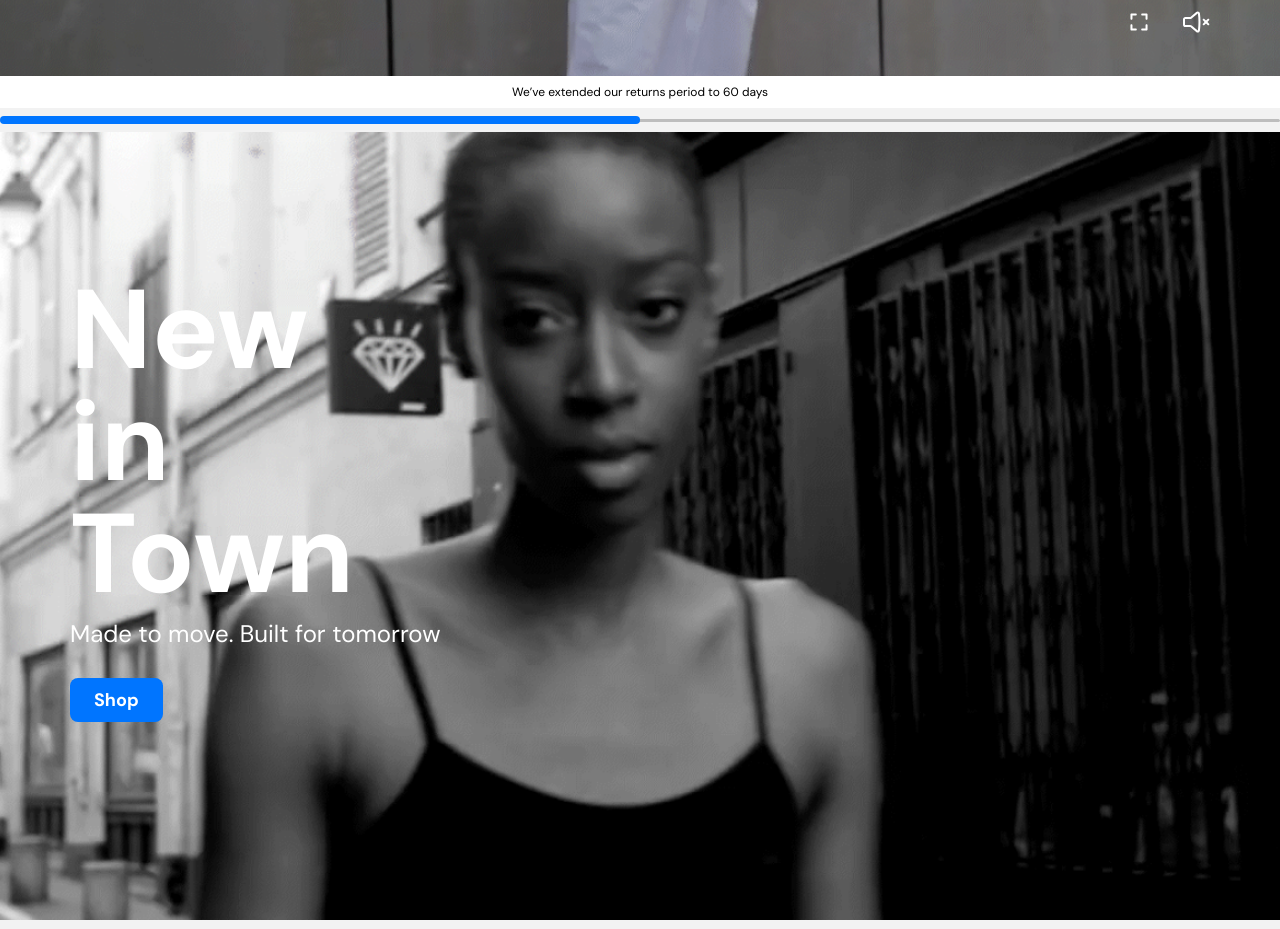
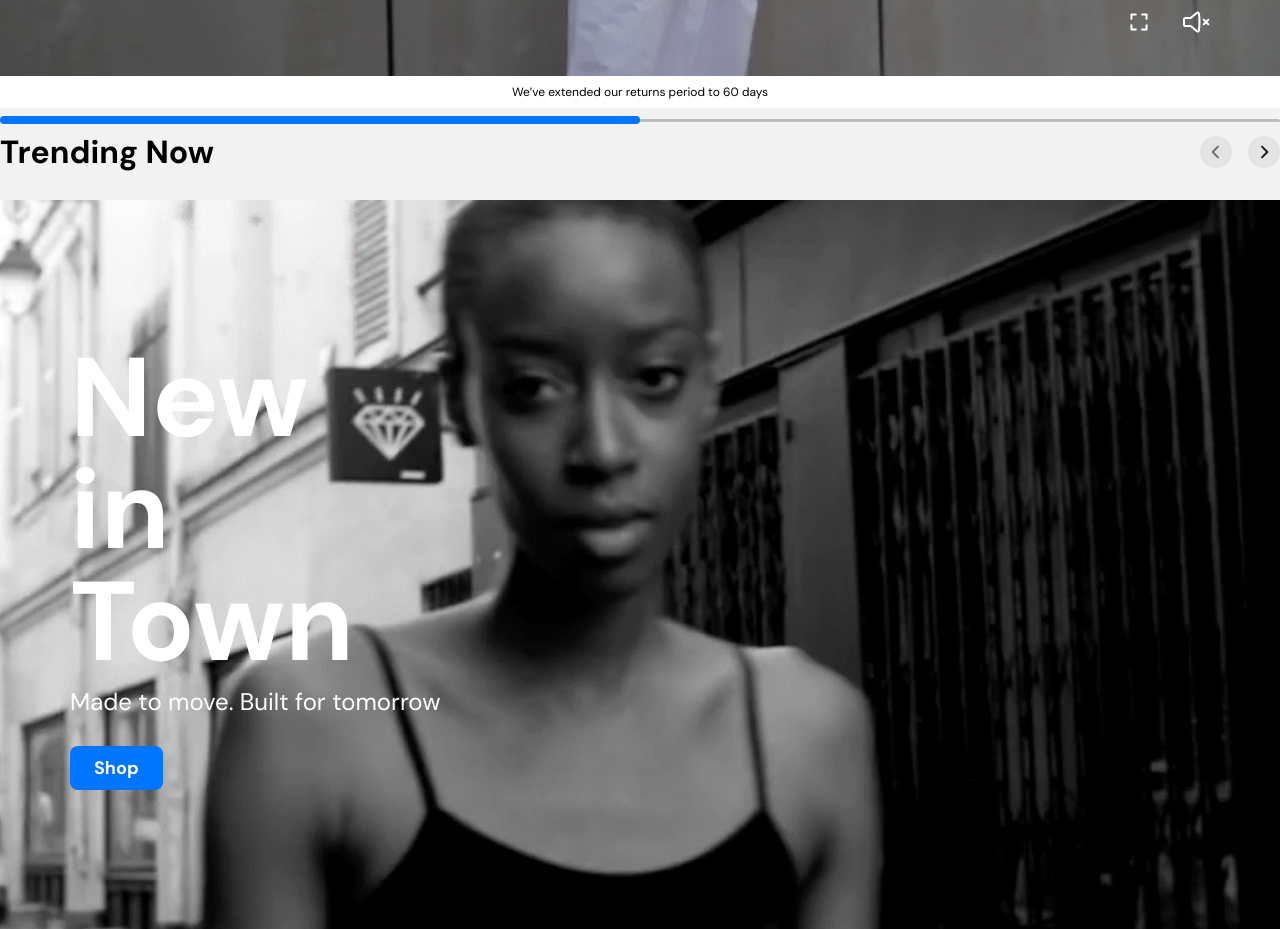
Before and after one commit to AndreyBaglai/layout, a React (Create React App) app: page / in a window 1280 px wide. Shown: the part 840-1769 px from the top of the page. Built offline with nearby package versions, Linux system fonts and the light colour scheme.

Commit message:
feat: add section header component

```diff
--- /dev/null
+++ b/src/components/SectionHeader/index.tsx
@@ -0,0 +1,27 @@
+import React from 'react';
+
+import { ReactComponent as LeftArrowIcon } from 'sources/icons/left-arrow-icon.svg';
+import { ReactComponent as RightArrowIcon } from 'sources/icons/right-arrow-icon.svg';
+
+import styles from './styles.module.scss';
+
+interface IProps {
+  title: string;
+  controls: boolean;
+}
+
+const SectionHeader: React.FC<IProps> = ({ title, controls }) => {
+  return (
+    <div className={styles.sectionHeader}>
+      <h3 className={styles.title}>{title}</h3>
+      {controls && (
+        <div className={styles.arrowsWrapper}>
+          <LeftArrowIcon />
+          <RightArrowIcon />
+        </div>
+      )}
+    </div>
+  );
+};
+
+export default SectionHeader;
--- /dev/null
+++ b/src/components/SectionHeader/styles.module.scss
@@ -0,0 +1,26 @@
+.sectionHeader {
+  display: flex;
+  justify-content: space-between;
+  align-items: center;
+  background-color: inherit;
+  margin-bottom: 28px;
+
+  .title {
+    margin: 0;
+    font-weight: bold;
+    font-size: 32px;
+    line-height: 40px;
+  }
+
+  .arrowsWrapper {
+    width: 80px;
+    height: 32px;
+    display: flex;
+    justify-content: space-between;
+    align-items: center;
+
+    svg {
+      cursor: pointer;
+    }
+  }
+}
--- a/src/containers/Page/index.tsx
+++ b/src/containers/Page/index.tsx
@@ -7,6 +7,7 @@ import Divider from 'components/Divider';
 import imageTopBg from 'sources/images/top-bg.png';
 import imageBottomBg from 'sources/images/bottom-bg.png';
 import InputRange from 'components/InputRange';
+import SectionHeader from 'components/SectionHeader';
 
 const Page: React.FC = () => {
   // const onClick = () => {
@@ -19,6 +20,7 @@ const Page: React.FC = () => {
       <Sample title="New Collection" text="Inspired by city explorers. Made to move. Built for tomorrow" controls={true} imageBg={imageTopBg} />
       <Divider text="We’ve extended our returns period to 60 days" />
       <InputRange />
+      <SectionHeader title="Trending Now" controls={true} />
       <Sample title="New in Town" text="Made to move. Built for tomorrow" controls={false} imageBg={imageBottomBg} />
     </>
   );
```
Also changed, not shown: src/sources/icons/left-arrow-icon.svg (added), src/sources/icons/right-arrow-icon.svg (added).
